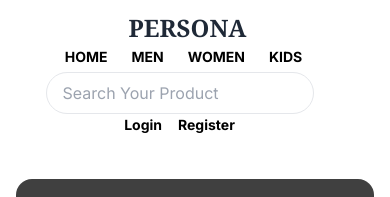
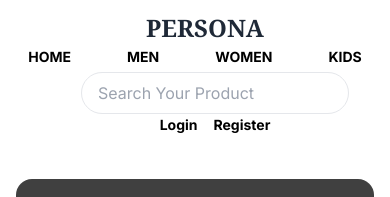
Before and after one commit to Ujwal-Hiranwar/clipboardapp, a Next.js app: page / in a window 390 px wide. Shown: the top 197 px of the page. Built offline with nearby package versions, Linux system fonts and the light colour scheme.

Commit message:
responsive fixed

```diff
--- a/src/app/page.jsx
+++ b/src/app/page.jsx
@@ -38,9 +38,9 @@ export default function page(props) {
       <div className="banner-text">
         <h1 className="text-5xl  mb-4">OUR PRODUCTS</h1>
       </div>
-      <section className="container mx-auto px-6 py-12">
-        <div className="grid sm:grid-cols-1 grid-cols-4 gap-6 ">
-          <div className="bg-white p-6 rounded-lg shadow-2xl bg-zinc-50 text-center w-80">
+      <section className="container px-6 py-12">
+        <div className="grid grid-cols-4 gap-6 sm:flex sm:flex-col">
+          <div className="bg-white p-6 rounded-lg shadow-2xl sm:ml-7 bg-zinc-50 text-center w-80">
             <img
               src="https://rukminim2.flixcart.com/image/640/768/xif0q/shopsy-t-shirt/6/4/d/xl-shts-black-dressbiz-original-imagzehuuhgdhrpz.jpeg?q=60&crop=false"
               alt="cloth1"
@@ -53,7 +53,7 @@ export default function page(props) {
               Add to Cart
             </button>
           </div>
-          <div className="bg-white p-6 rounded-lg shadow-2xl bg-zinc-50 text-center w-80">
+          <div className="bg-white p-6 sm:ml-7 rounded-lg shadow-2xl bg-zinc-50 text-center w-80">
             <img
               src="https://rukminim2.flixcart.com/image/440/284/xif0q/shopsy-track-pant/c/g/x/30-tiger-style-tigerstyle-original-imah2b4tczqre6qg.jpeg?q=60"
               alt="cloth1"
--- a/src/components/NavLinks.jsx
+++ b/src/components/NavLinks.jsx
@@ -3,15 +3,15 @@ import React from 'react'
 export default function NavLinks() {
   return (
     <div >
-         <nav className="space-x-6 flex flex-row">
+         <nav className="space-x-6 flex flex-row justify-normal">
       <div className="dropdown">
-        <a href="/" className="text-Black-600 text-sm sm:ml-7">
-          <b className='sm:ml-5'>HOME</b>
+        <a href="/" className="text-Black-600 text-sm ">
+          <b className='sm:mx-4'>HOME</b>
         </a>
       </div>
       <div className="dropdown">
         <a href="#" className="text-Black-600" style={{ fontSize: 14 }}>
-          <b>MEN</b>
+          <b className='sm:mx-4'>MEN</b>
         </a>
         <div className="dropdown-content">
           <a href="#">Toys</a>
@@ -21,7 +21,7 @@ export default function NavLinks() {
       </div>
       <div className="dropdown">
         <a href="#" className="text-Black-600 " style={{ fontSize: 14 }}>
-          <b>WOMEN</b>
+          <b className='sm:mx-4'>WOMEN</b>
         </a>
         <div className="dropdown-content">
           <a href="#">Toys</a>
@@ -31,7 +31,7 @@ export default function NavLinks() {
       </div>
       <div className="dropdown">
         <a href="#" className="text-Black-600" style={{ fontSize: 14 }}>
-          <b>KIDS</b>
+          <b className='sm:mx-4'>KIDS</b>
         </a>
         <div className="dropdown-content">
           <a href="#">Toys</a>
--- a/src/components/Navbar.tsx
+++ b/src/components/Navbar.tsx
@@ -4,10 +4,10 @@ import NavLInks  from "./NavLinks";
 export default function Navbar() {
   return (
     <header className="bg-white">
-      <div className="container shadow-lg sm:shadow-none px-6 py-3 flex justify-between sm:flex-col flex-row items-center">
+      <div className="shadow-lg sm:w-auto sm:shadow-none px-6 py-3 flex justify-between sm:flex-col flex-row items-center">
         <a
           href="/"
-          className="text-gray-800 text-2xl font-bold font-serif ml-8 sm:ml-14"
+          className="text-gray-800 text-2xl font-bold font-serif ml-8 sm:ml-5"
         >
           PERSONA
         </a>
```
